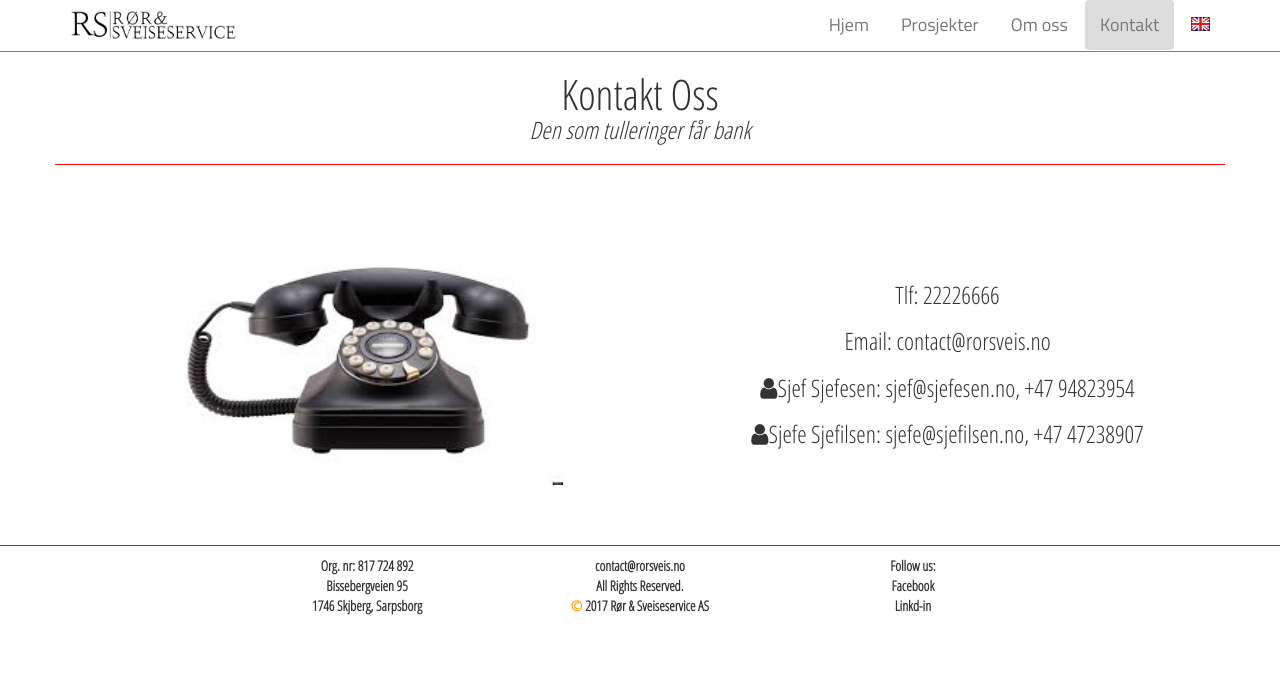
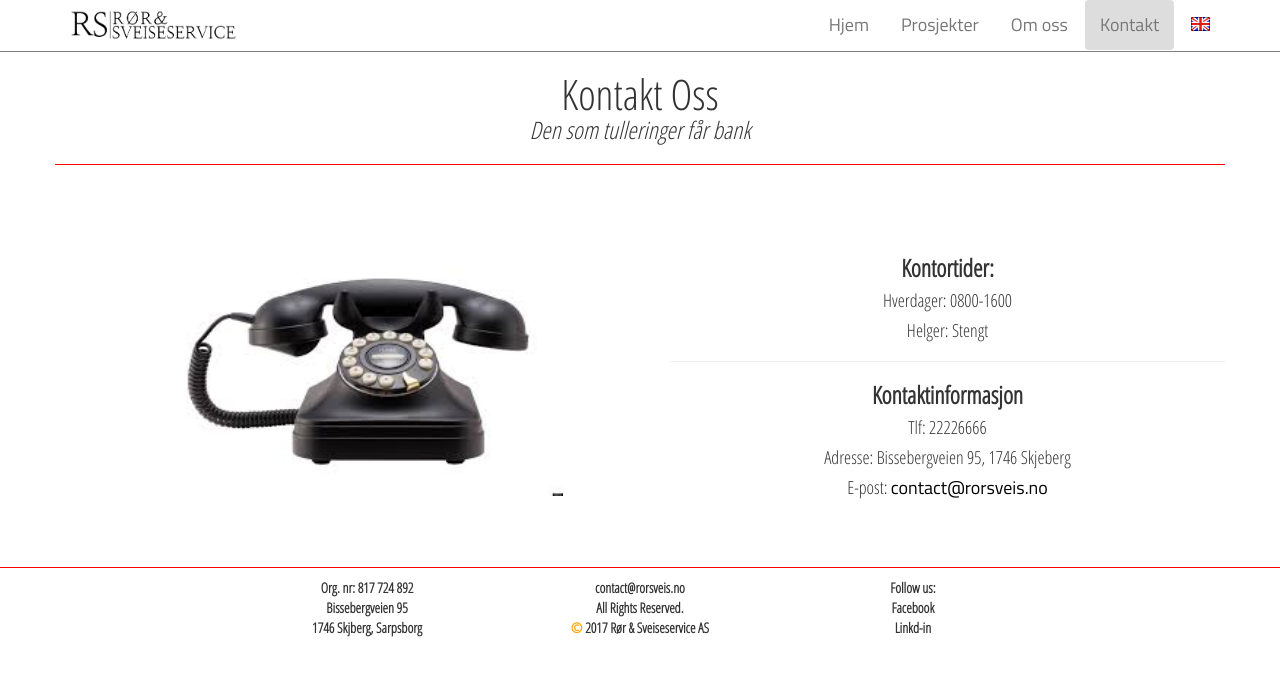
Before and after one commit to Nilsen89/rorsveis, a React (Create React App) app in the folder rorsvis/: page /Contact in a window 1280 px wide. Shown: the top 676 px of the page. Built offline with nearby package versions, Linux system fonts and the light colour scheme.

Commit message:
skrevet mer på kontakt

```diff
--- a/rorsvis/src/Components/ContactLayout.js
+++ b/rorsvis/src/Components/ContactLayout.js
@@ -32,10 +32,14 @@ class ContactLayout extends Component {
                             <img src={require("./contact.jpg")} alt="contact" style={imgStyle}/>
                         </Col>
                         <Col xs={12} md={6}>
-                            <h3>{file[0].content1}</h3>
-                            <h3>{file[0].content2}</h3>
-                            <h3><i className="fa fa-user"></i>{file[0].sjef1}</h3>
-                            <h3><i className="fa fa-user"></i>{file[0].sjef2}</h3>
+                            <h3><b>{file[0].openinghours}</b></h3>
+                            <h4>{file[0].weekdays}</h4>
+                            <h4>{file[0].weekends}</h4>
+                            <hr/>
+                            <h3><b>{file[0].contactinfo}</b></h3>
+                            <h4>{file[0].telephone}</h4>
+                            <h4>{file[0].address}</h4>
+                            <h4>{file[0].email1} <a href="mailto:contact@rorsveis.no">{file[0].email2}</a></h4>
                         </Col>
                     </Row>
                 </Grid>
--- a/rorsvis/src/Data/Contact.json
+++ b/rorsvis/src/Data/Contact.json
@@ -1,9 +1,13 @@
 [
-		{
-			"content1": "Tlf: 22226666",
-			"content2": "Email: contact@rorsveis.no",
-			"sjef1": "Sjef Sjefesen: sjef@sjefesen.no, +47 94823954",
-			"sjef2": "Sjefe Sjefilsen: sjefe@sjefilsen.no, +47 47238907"
-
-		}
+	{
+		"openinghours": "Kontortider:",
+		"weekdays": "Hverdager: 0800-1600",
+		"weekends": "Helger: Stengt",
+		"contactinfo": "Kontaktinformasjon",
+		"telephone": "Tlf: 22226666",
+		"address": "Adresse: Bissebergveien 95, 1746 Skjeberg",
+		"orgNo": "Org.nr.: 817 724 892",
+		"email1": "E-post:",
+		"email2": "contact@rorsveis.no"
+	}
 ]
```
